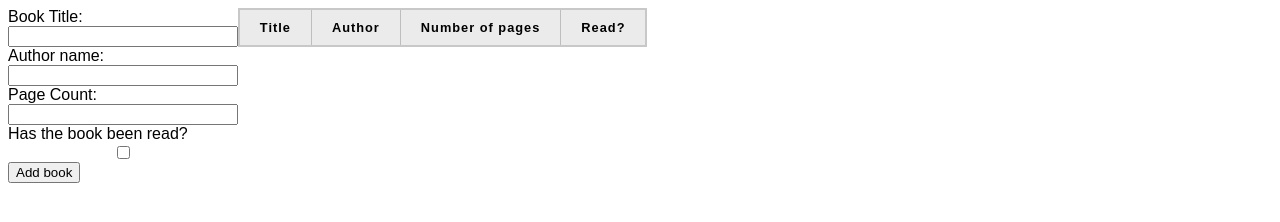
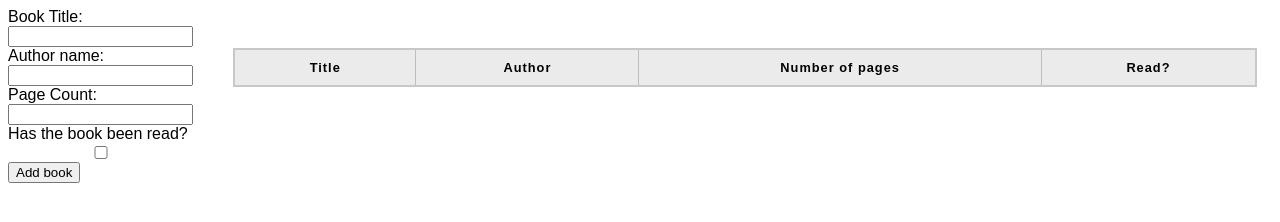
Before and after one commit to Jangelsdork/libProject, a plain HTML site: page index.html in a window 1280 px wide. Drawn offline with Linux system fonts and the light colour scheme.

Commit message:
grid takes up more of the viewer window

```diff
--- a/index.html
+++ b/index.html
@@ -28,9 +28,7 @@
                     <th>Read?</th>
                 </tr>
 
-                <div id="tableRow">
 
-                </div>
             </table>
 
         </div>
--- a/style.css
+++ b/style.css
@@ -8,6 +8,11 @@
 form {
     display: flex;
     flex-direction: column;
+}
+
+table {
+    width: 80vw;
+    margin: 40px;
 }
 
 /* minimal table styling  */
```
